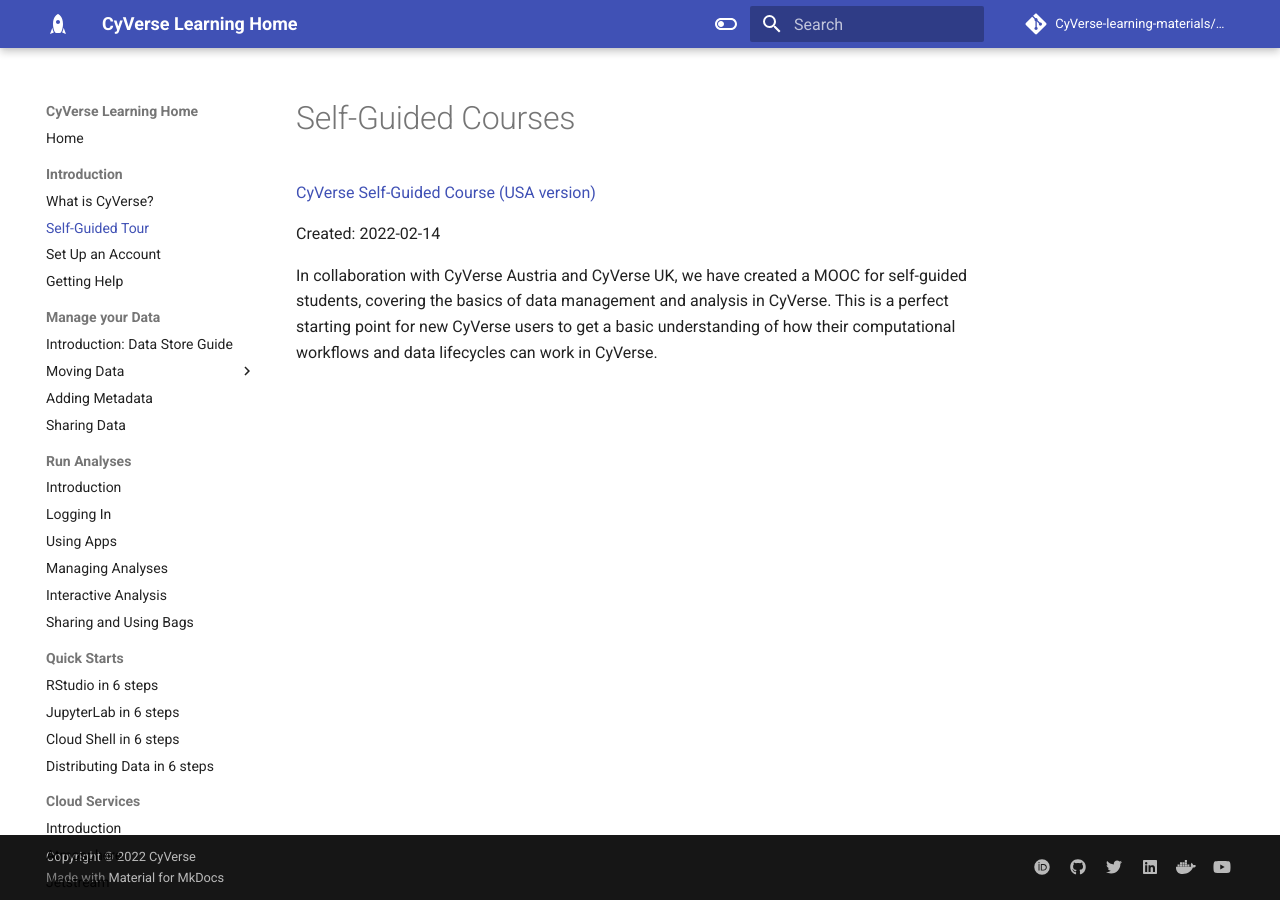
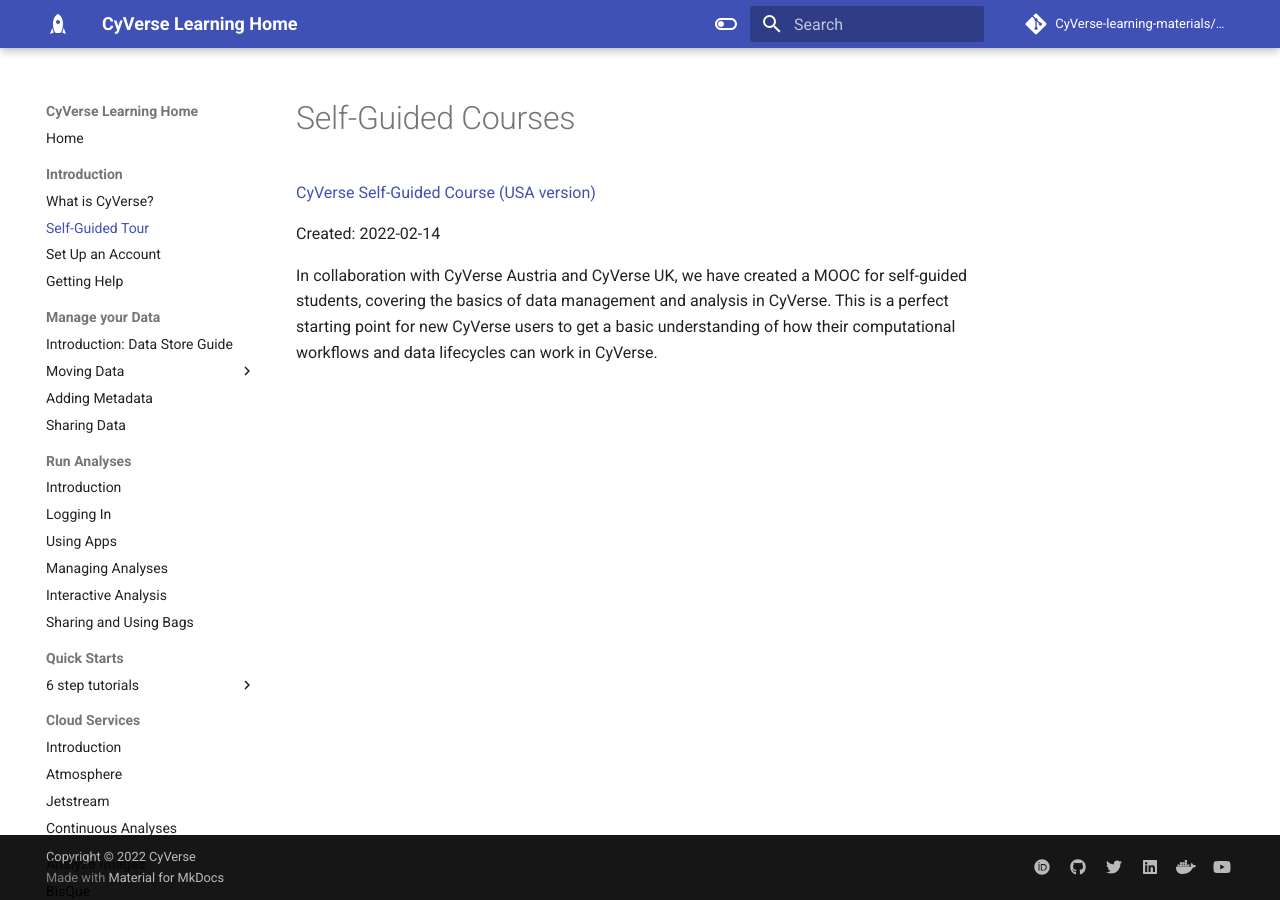
Before and after one commit to CyVerse-learning-materials/learning-materials-home, an MkDocs documentation site: the page built from docs/mooc.md, in a window 1280 px wide. Built offline with MkDocs 1.6.1 and Material for MkDocs 9.7.7, drawn with Linux system fonts in a browser that asks for light colours; some web fonts are replaced; a script that is not in the unit is left out; comment, search, counter and statistics services are not loaded.

Commit message:
[nav] 6 step tutorials

```diff
--- a/mkdocs.yml
+++ b/mkdocs.yml
@@ -42,10 +42,11 @@
       #- 'Search': de/search.md
     - 'Sharing and Using Bags': de/bags.md
   - 'Quick Starts':
-    - 'RStudio in 6 steps': vice/quick-rstudio.md
-    - 'JupyterLab in 6 steps': vice/quick-jupyter.md
-    - 'Cloud Shell in 6 steps': vice/quick-cloudshell.md
-    - 'Distributing Data in 6 steps': ds/quick-data-share.md
+    - "6 step tutorials":
+      - 'RStudio in 6 steps': vice/quick-rstudio.md
+      - 'JupyterLab in 6 steps': vice/quick-jupyter.md
+      - 'Cloud Shell in 6 steps': vice/quick-cloudshell.md
+      - 'Distributing Data in 6 steps': ds/quick-data-share.md
       #- 'Cloud Virtual Machines': atmo/quick-atmo.md
   - 'Cloud Services':
     - 'Introduction': atmo/intro.md
```
